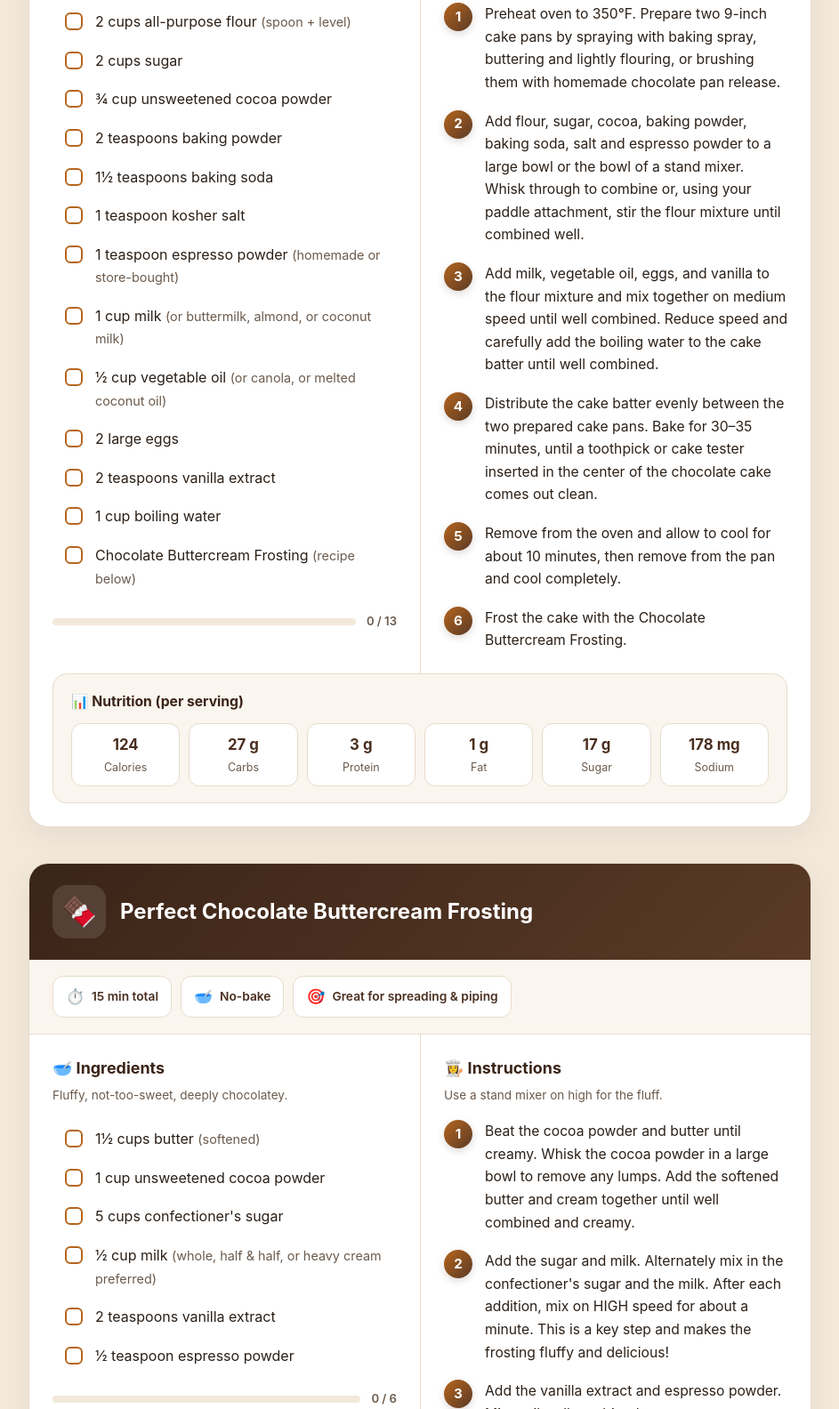
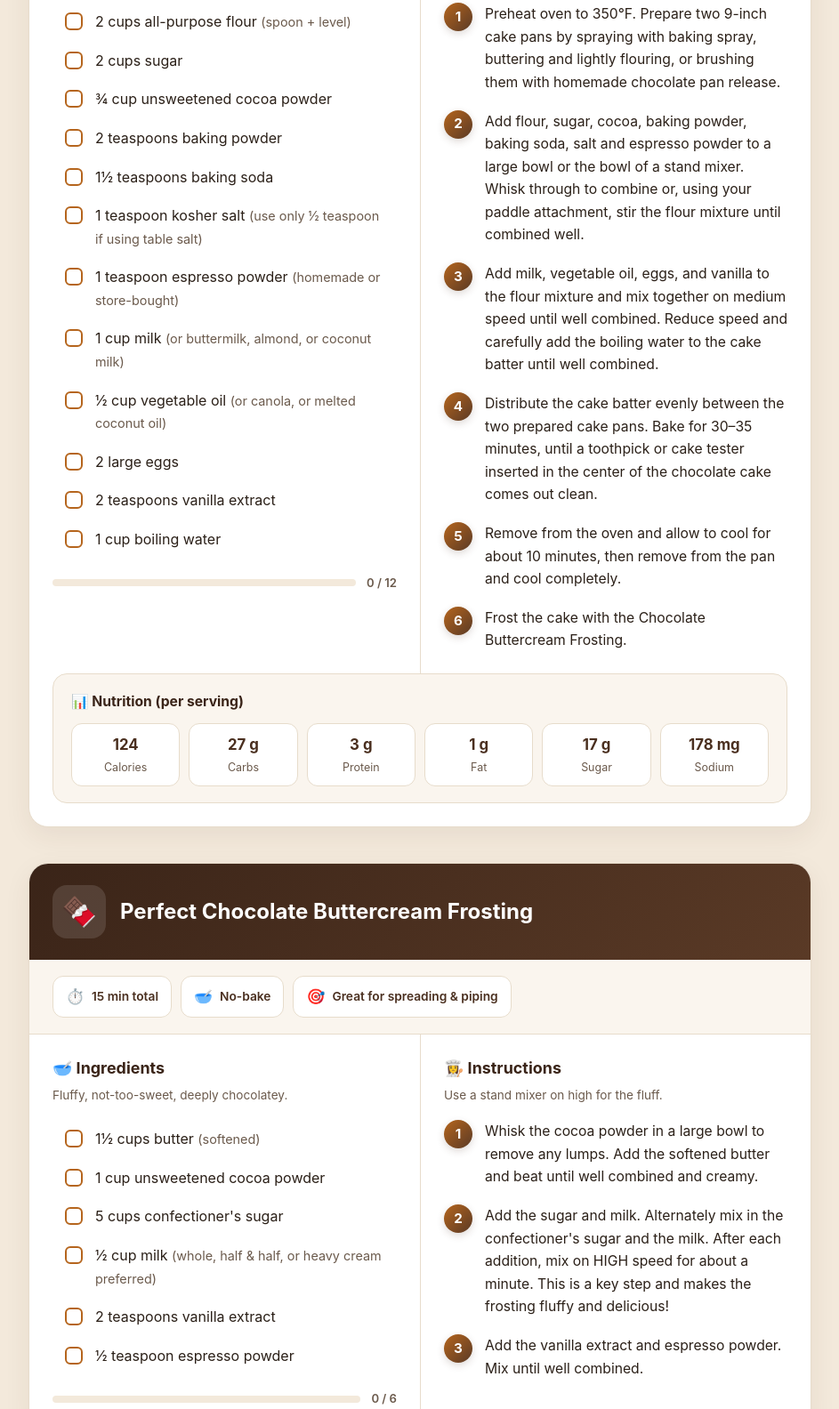
Before and after one commit to malachigrant/malachigrant.github.io, a plain HTML site: page pages/chocolate-cake-and-frosting-kol7o7tk.html in a window 1280 px wide. Shown: the part 834-2418 px from the top of the page at 89% size, without its empty margins (168-1111 px from the left). Drawn offline with Linux system fonts and the light colour scheme.

Commit message:
Update chocolate cake page: drop frosting ingredient, add table-salt note, fix frosting step 1 order

```diff
--- a/pages/chocolate-cake-and-frosting-kol7o7tk.html
+++ b/pages/chocolate-cake-and-frosting-kol7o7tk.html
@@ -260,14 +260,13 @@
             <li><label><input type="checkbox"><span class="txt">¾ cup unsweetened cocoa powder</span></label></li>
             <li><label><input type="checkbox"><span class="txt">2 teaspoons baking powder</span></label></li>
             <li><label><input type="checkbox"><span class="txt">1½ teaspoons baking soda</span></label></li>
-            <li><label><input type="checkbox"><span class="txt">1 teaspoon kosher salt</span></label></li>
+            <li><label><input type="checkbox"><span class="txt">1 teaspoon kosher salt <span class="note">(use only ½ teaspoon if using table salt)</span></span></label></li>
             <li><label><input type="checkbox"><span class="txt">1 teaspoon espresso powder <span class="note">(homemade or store-bought)</span></span></label></li>
             <li><label><input type="checkbox"><span class="txt">1 cup milk <span class="note">(or buttermilk, almond, or coconut milk)</span></span></label></li>
             <li><label><input type="checkbox"><span class="txt">½ cup vegetable oil <span class="note">(or canola, or melted coconut oil)</span></span></label></li>
             <li><label><input type="checkbox"><span class="txt">2 large eggs</span></label></li>
             <li><label><input type="checkbox"><span class="txt">2 teaspoons vanilla extract</span></label></li>
             <li><label><input type="checkbox"><span class="txt">1 cup boiling water</span></label></li>
-            <li><label><input type="checkbox"><span class="txt">Chocolate Buttercream Frosting <span class="note">(recipe below)</span></span></label></li>
           </ul>
           <div class="progress">
             <div class="bar"><span></span></div>
@@ -339,7 +338,7 @@
           <h3>👩‍🍳 Instructions</h3>
           <p class="hint">Use a stand mixer on high for the fluff.</p>
           <ol class="steps">
-            <li><span class="step-text">Beat the cocoa powder and butter until creamy. Whisk the cocoa powder in a large bowl to remove any lumps. Add the softened butter and cream together until well combined and creamy.</span></li>
+            <li><span class="step-text">Whisk the cocoa powder in a large bowl to remove any lumps. Add the softened butter and beat until well combined and creamy.</span></li>
             <li><span class="step-text">Add the sugar and milk. Alternately mix in the confectioner's sugar and the milk. After each addition, mix on HIGH speed for about a minute. This is a key step and makes the frosting fluffy and delicious!</span></li>
             <li><span class="step-text">Add the vanilla extract and espresso powder. Mix until well combined.</span></li>
           </ol>
```
